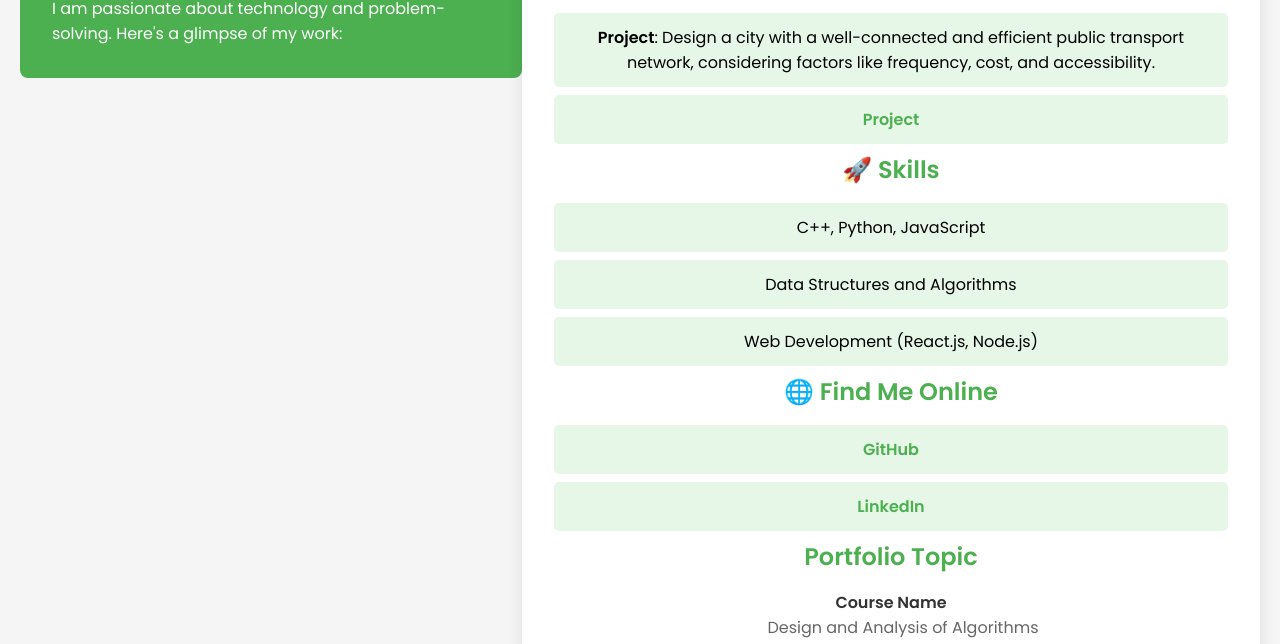
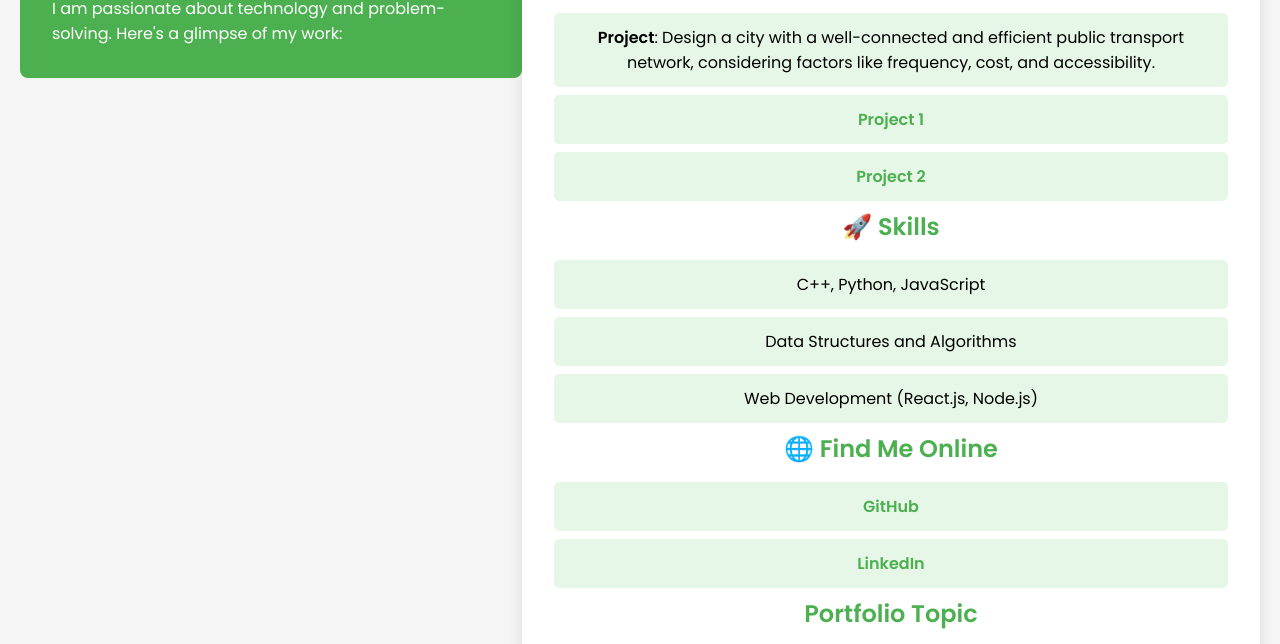
Before and after one commit to AnirudhZalki/DAA-CP, a plain HTML site: page index.html in a window 1280 px wide. Shown: the part 120-764 px from the top of the page. Drawn offline with Linux system fonts and the light colour scheme.

Commit message:
Update index.html

```diff
--- a/index.html
+++ b/index.html
@@ -17,7 +17,8 @@
         <h2>🛠️ Projects</h2>
         <ul>
             <li><strong>Project</strong>: Design a city with a well-connected and efficient public transport network, considering factors like frequency, cost, and accessibility.</li>
-            <li><a href="https://docs.google.com/document/d/e/2PACX-1vQwqNE8-_L2wfchGi7LYJqIlHNUn_knloBvbjgl-iDXn5qG3X2ddjOHyrwuEj94ztENyYW3TBYMiIBU/pub">Project</a></li>
+            <li><a href="https://docs.google.com/document/d/e/2PACX-1vQwqNE8-_L2wfchGi7LYJqIlHNUn_knloBvbjgl-iDXn5qG3X2ddjOHyrwuEj94ztENyYW3TBYMiIBU/pub">Project 1</a></li>
+            <li><a href="https://github.com/AnirudhZalki/DAA-CP/blob/main/project.cpp">Project 2</a></li>
         </ul>
 
         <h2>🚀 Skills</h2>
```
